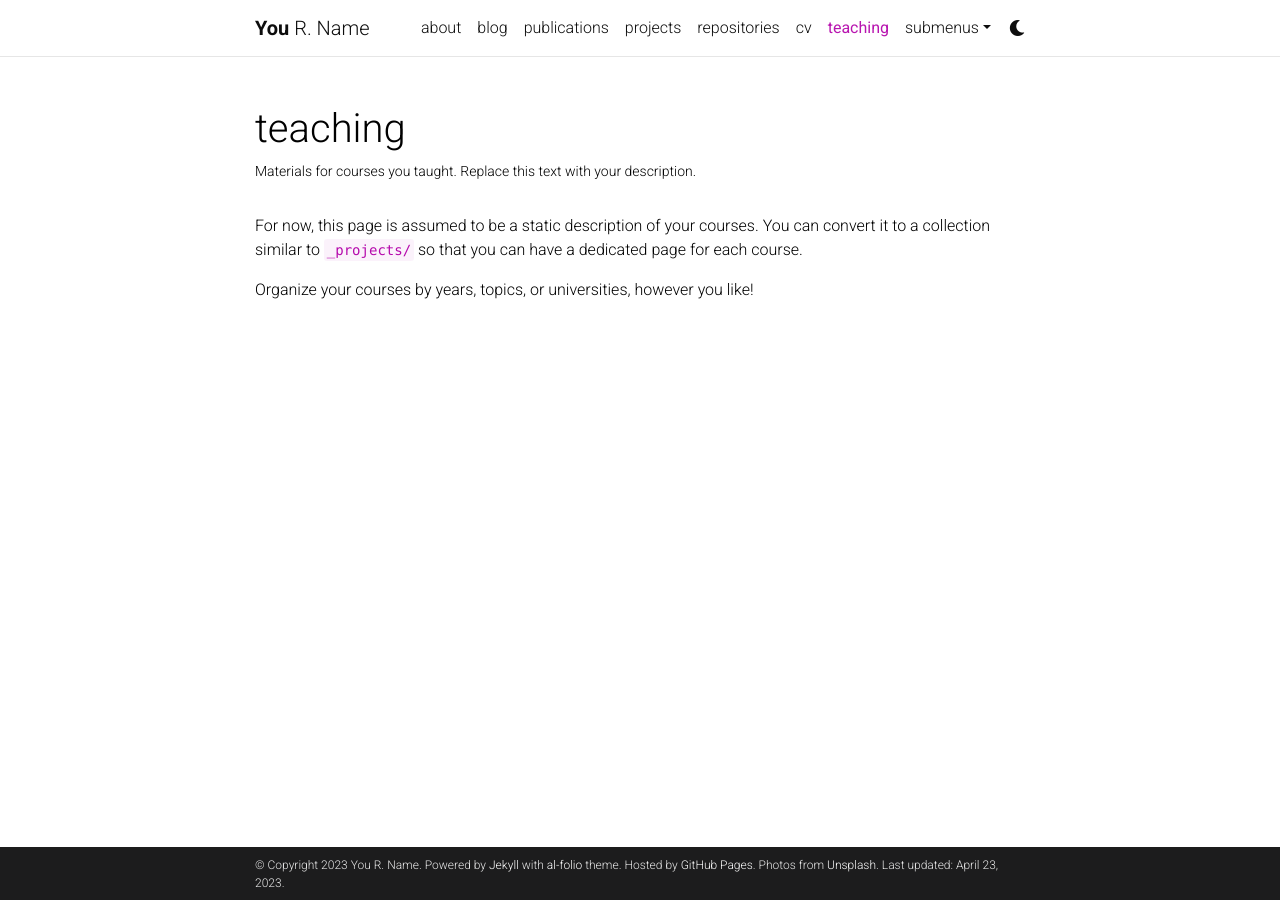
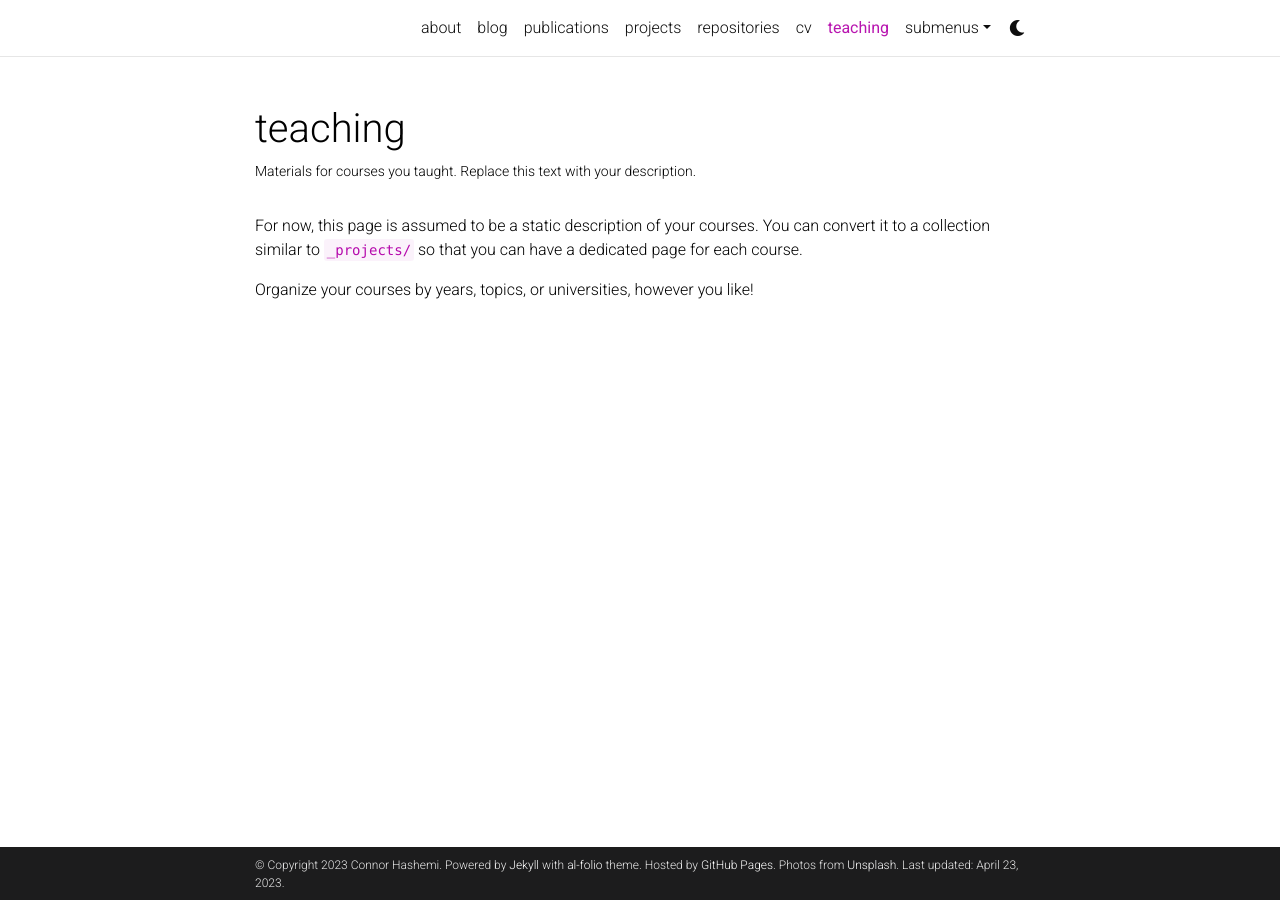
Before and after one commit to Hashe037/Hashe037.github.io, a Jekyll site: the page built from _pages/teaching.md, in a window 1280 px wide. Built offline with Jekyll 4.4.1, drawn with Linux system fonts in a browser that asks for light colours; comment, search, counter and statistics services are not loaded; a style sheet for code colours, icons or effects is not loaded.

Commit message:
Update _config.yml

```diff
--- a/_config.yml
+++ b/_config.yml
@@ -2,11 +2,11 @@
 # Site settings
 # -----------------------------------------------------------------------------
 
-title: blank # the website title (if blank, full name will be used instead)
-first_name: You
-middle_name: R.
-last_name: Name
-email: you@example.com
+title:
+first_name: Connor
+middle_name:
+last_name: Hashemi
+email: hashe037@umn.edu
 description: > # the ">" symbol means to ignore newlines until "footer_text:"
   A simple, whitespace theme for academics. Based on [*folio](https://github.com/bogoli/-folio) design.
 footer_text: >
```
